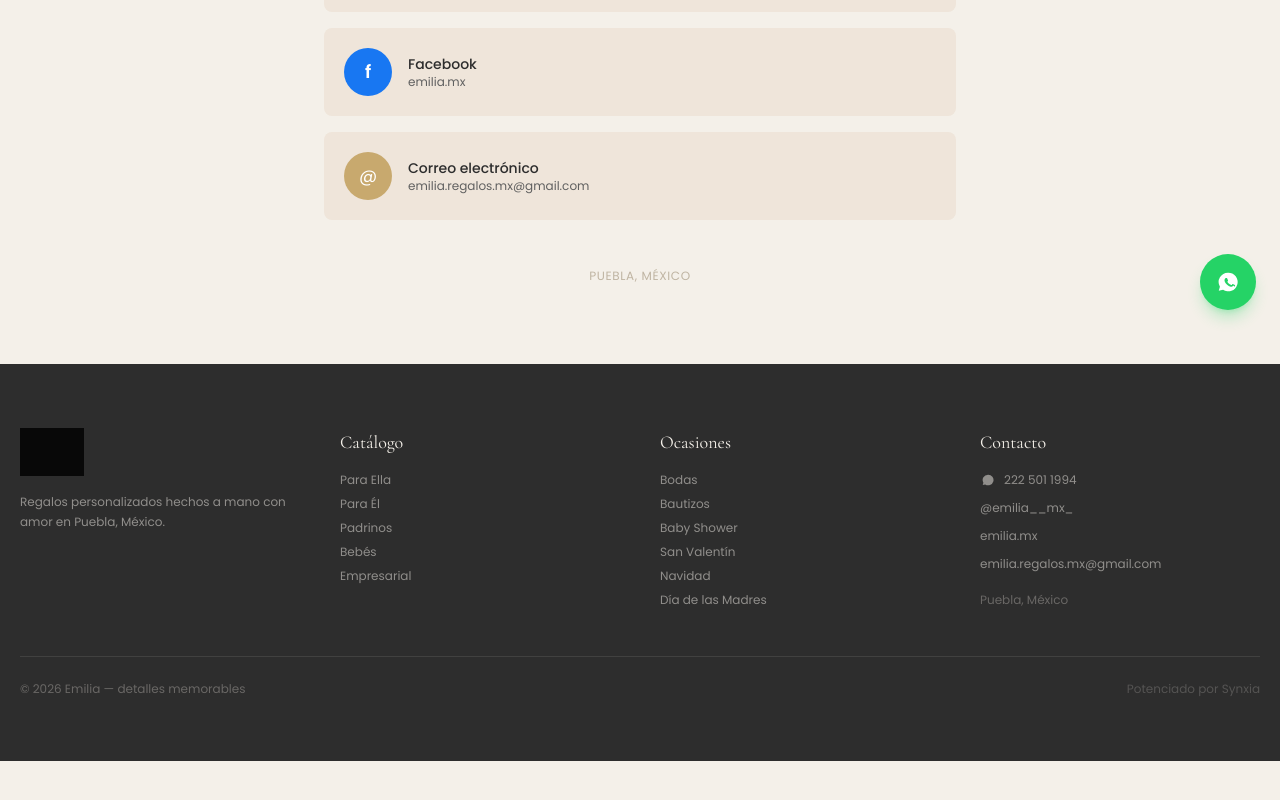
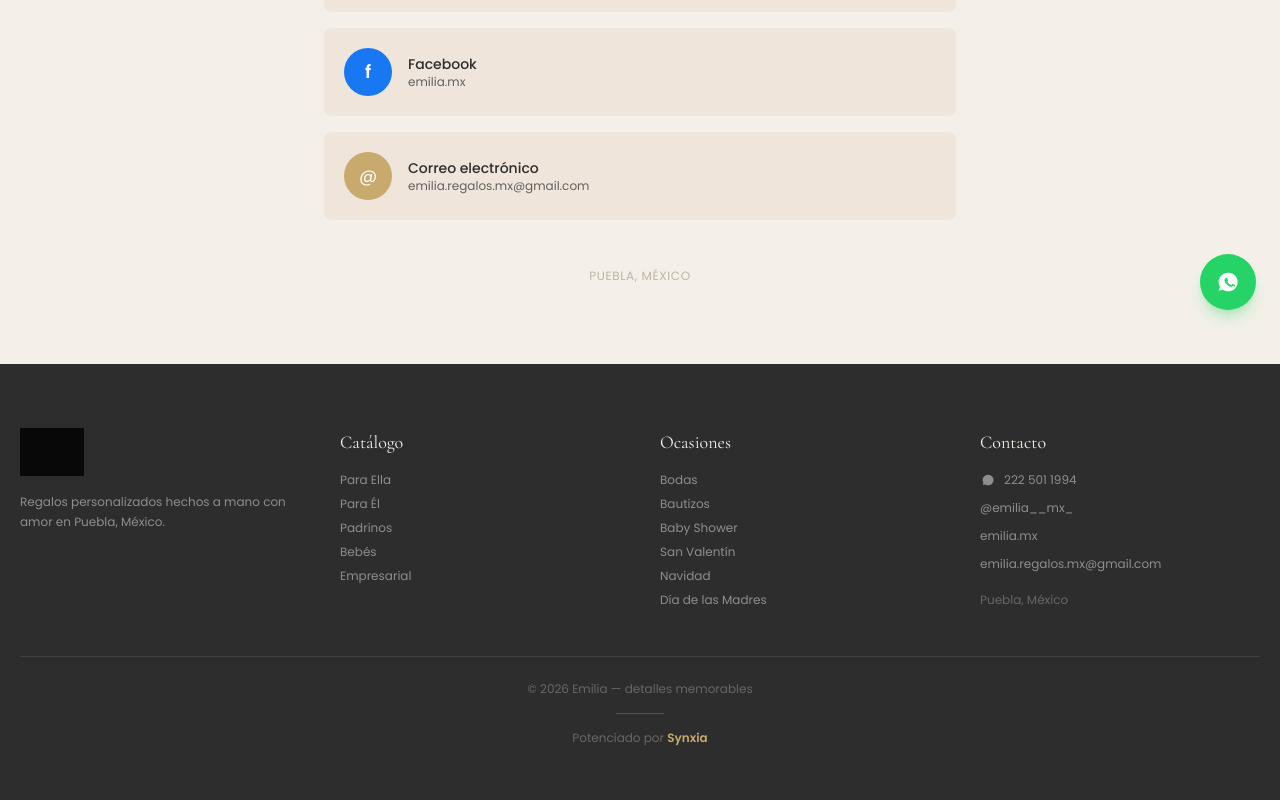
Before and after one commit to AxeStation/emiliaregalos-web, a Next.js app: page /contacto in a window 1280 px wide. Shown: the part 466-1266 px from the top of the page. Before the commit the page ends 1227 px from the top, so only its background shows below. Built offline with nearby package versions, Linux system fonts and the light colour scheme; grey boxes are pictures that could not be loaded.

Commit message:
fix: footer Synxia branding — centered, gold, with separator
Co-Authored-By: Claude Opus 4.6 (1M context) <noreply@anthropic.com>

```diff
--- a/src/components/Footer.tsx
+++ b/src/components/Footer.tsx
@@ -66,9 +66,13 @@ export default function Footer() {
           </div>
         </div>
 
-        <div className="border-t border-cream/10 pt-6 flex flex-col md:flex-row items-center justify-between gap-3">
+        <div className="border-t border-cream/10 pt-6 text-center space-y-4">
           <p className="text-xs text-cream/30">&copy; 2026 Emilia — detalles memorables</p>
-          <a href="https://synxia.com.mx" target="_blank" rel="noopener noreferrer" className="text-xs text-cream/20 hover:text-cream/40 transition-colors">Potenciado por Synxia</a>
+          <div className="w-12 h-px bg-gold-strong/30 mx-auto" />
+          <p className="text-xs">
+            <span className="text-cream/30">Potenciado por </span>
+            <a href="https://synxia.com.mx" target="_blank" rel="noopener noreferrer" className="text-gold-strong font-semibold hover:brightness-125 hover:underline underline-offset-2 decoration-gold-strong/40 transition-all">Synxia</a>
+          </p>
         </div>
       </div>
     </footer>
```
